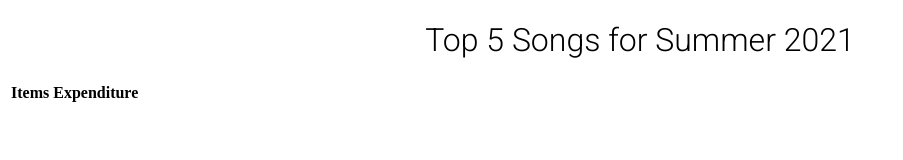
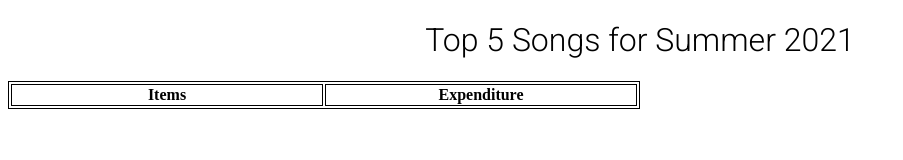
Before and after one commit to amiyarenavikar/lis549-sp22-exercise-03-amiyarenavikar, a plain HTML site: page exercise-a/index.html in a window 1280 px wide. Shown: the whole page, without its empty margins (0-903 px from the left). Drawn offline with Linux system fonts and the light colour scheme.

Commit message:
add table 2

```diff
--- a/exercise-a/css/style.css
+++ b/exercise-a/css/style.css
@@ -3,3 +3,8 @@ h1 {
     font-family: Roboto, sans-serif;
     text-align: center;
 }
+
+table, th, td {
+    border: 1px solid;
+    width: 50%;
+  }
```
